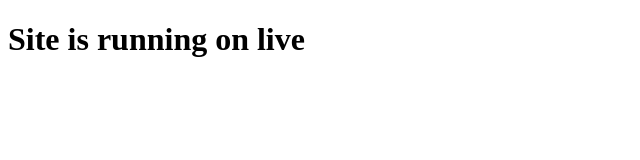
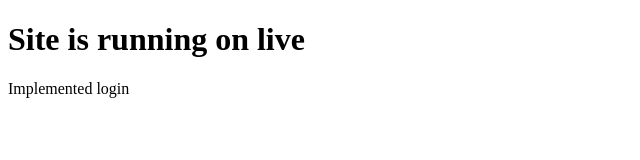
Before and after one commit to NaveenSanthi/HTML, a plain HTML site: page index.html in a window 1280 px wide. Shown: the whole page, without its empty margins (0-640 px from the left). Drawn offline with Linux system fonts and the light colour scheme.

Commit message:
added login

```diff
--- a/index.html
+++ b/index.html
@@ -8,5 +8,6 @@
   </head>
   <body>
     <h1>Site is running on live</h1>
+	<p> Implemented login</p>
   </body>
 </html>
```
